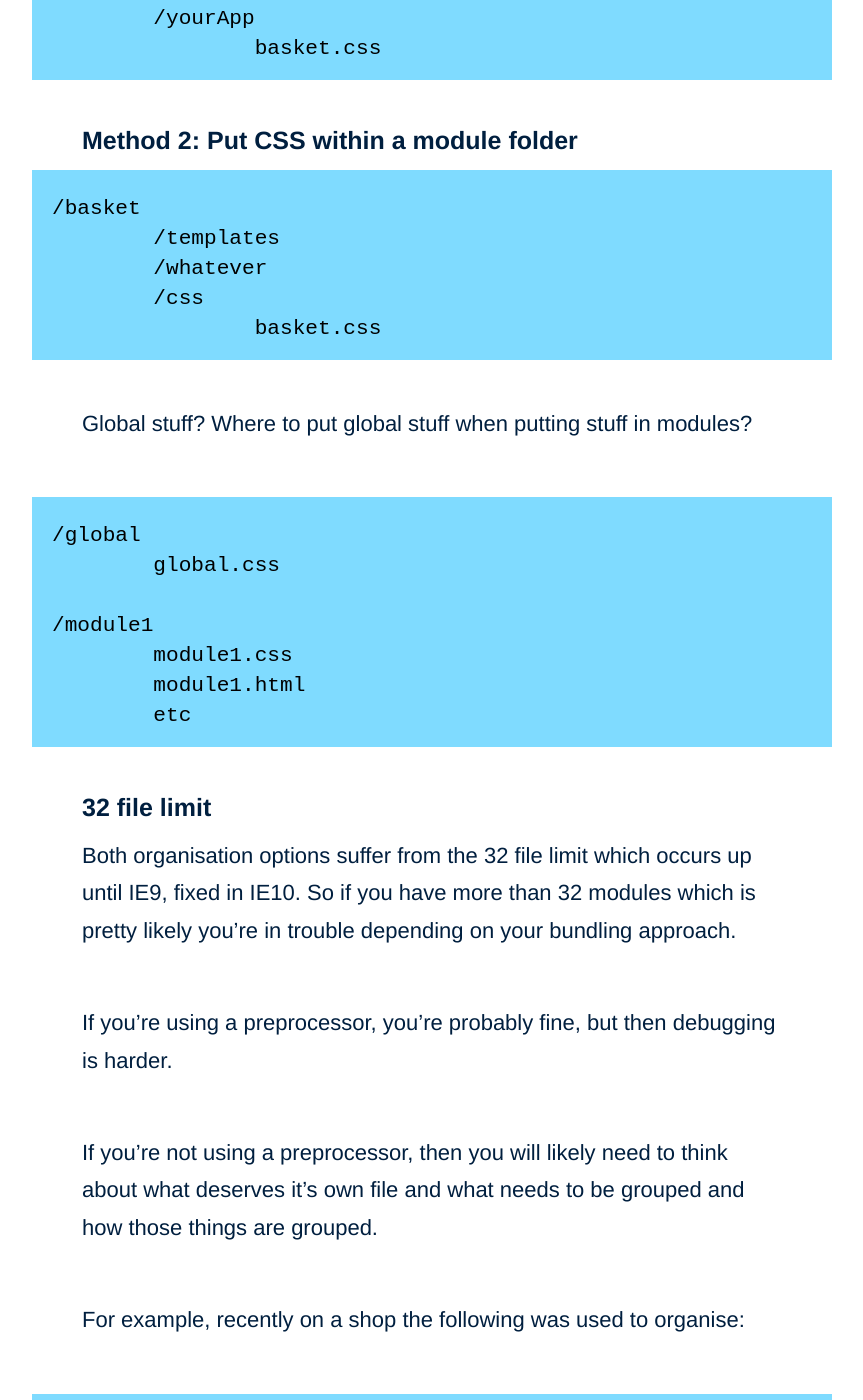
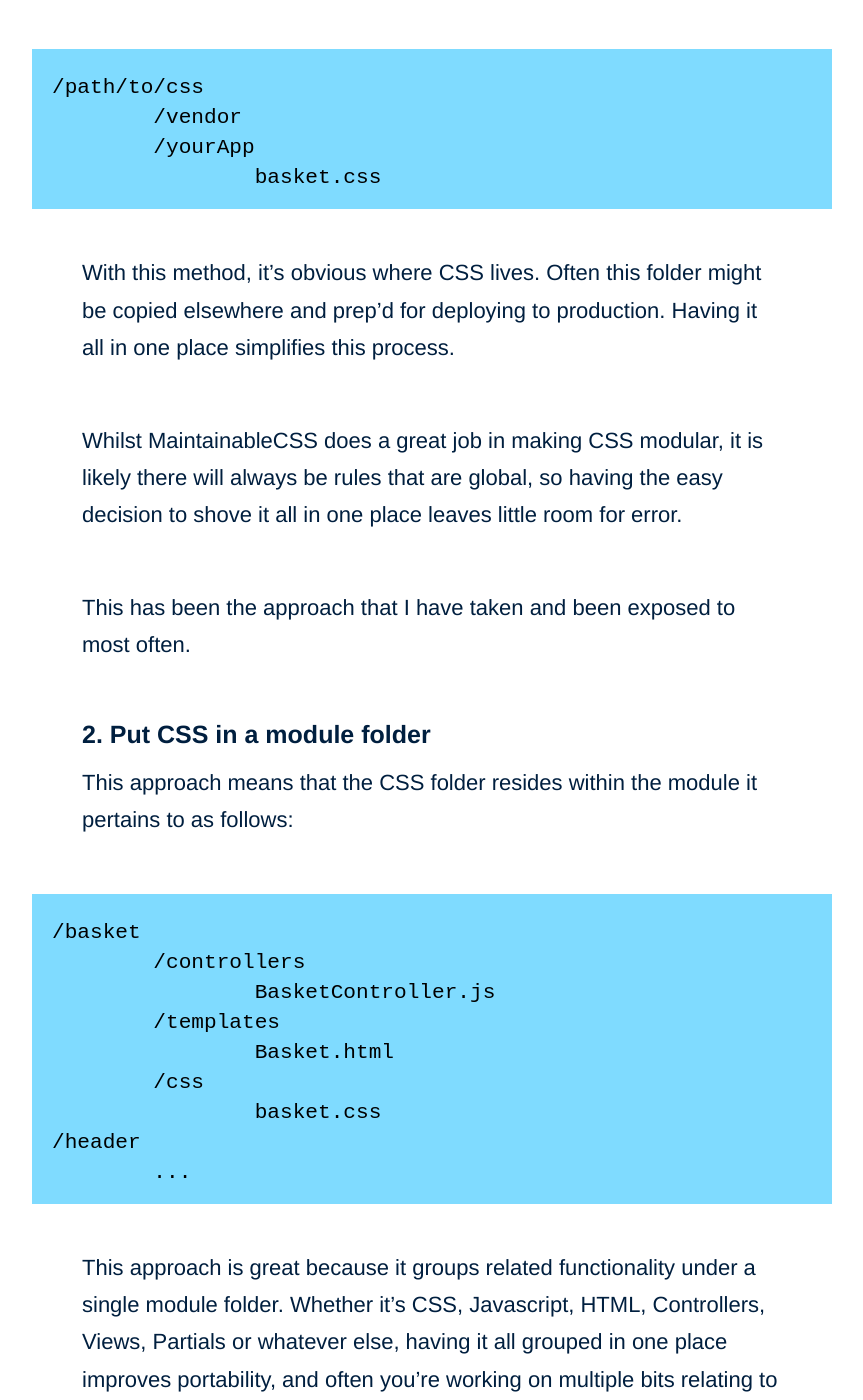
Before and after one commit to adamsilver/maintainablecss.com-jekyll, a Jekyll site: the page built from _chapters/09-organisation.md, in a window 1280 px wide and 1400 px high, scrolled down 615 px. Shown: the whole window, without its empty margins (208-1071 px from the left). Built offline with Jekyll 4.4.1, drawn with Linux system fonts in a browser that asks for light colours; some of the changed text lies outside the part shown.

Commit message:
file org

```diff
--- a/_chapters/09-organisation.md
+++ b/_chapters/09-organisation.md
@@ -6,53 +6,75 @@ permalink: /chapters/organisation/
 description: Learn how MaintainableCSS suggests to organise your CSS files within your codebase.
 ---
 
-Organising your CSS files is important. When you organise your CSS well, it makes finding CSS and adding new CSS much easier, improving general maintainability.
+Well-organised CSS files are an important aspect of MaintainableCSS. We want to make our CSS easy to find, update and add to over time as projects evolve and increase in size.
 
-There are generally two options when it comes to file organisation:
+There are generally two approaches when it comes to organising your CSS. Let's discuss each in turn.
 
-## Method 1: Put CSS in a CSS folder
+## 1. Put CSS in a CSS folder
 
-	/css
+This approach places all CSS files in to a single folder as follows:
+
+	/path/to/css
 		/vendor
 		/yourApp
 			basket.css
 
-## Method 2: Put CSS within a module folder
+With this method, it's obvious where CSS lives. Often this folder might be copied elsewhere and prep'd for deploying to production. Having it all in one place simplifies this process.
+
+Whilst MaintainableCSS does a great job in making CSS modular, it is likely there will always be rules that are global, so having the easy decision to shove it all in one place leaves little room for error.
+
+This has been the approach that I have taken and been exposed to most often.
+
+## 2. Put CSS in a module folder
+
+This approach means that the CSS folder resides within the module it pertains to as follows:
 
 	/basket
+		/controllers
+			BasketController.js
 		/templates
-		/whatever
+			Basket.html
 		/css
 			basket.css
+	/header
+		...
 
-Global stuff? Where to put global stuff when putting stuff in modules?
+This approach is great because it groups related functionality under a single module folder. Whether it's CSS, Javascript, HTML, Controllers, Views, Partials or whatever else, having it all grouped in one place improves portability, and often you're working on multiple bits relating to the same feature so this makes sense.
+
+This to me makes more sense than the first approach, and when I have used it, it works well.
+
+As with the first approach, there is always *some* global CSS to write, so this will have to reside somewhere that doesn't have a natural home like modules do. You end up needing a "GlobalStuff" folder anyway.
 
 	/global
 		global.css
+		etc.css
+	/header
+		...
+	/basket
+		...
 
-	/module1
-		module1.css
-		module1.html
-		etc
+## The 32 CSS file limit problem
 
-## 32 file limit
+Whatever approach you decide to take you may well need to be aware of the 32 CSS file limit problem.
 
-Both organisation options suffer from the 32 file limit which occurs up until IE9, fixed in IE10. So if you have more than 32 modules which is pretty likely you're in trouble depending on your bundling approach.
+In short, you can't include more than 31 CSS files in an HTML document in some browsers up to Internet Explorer 9. What happens is any CSS that resides in an additional file will be ignored.
 
-If you're using a preprocessor, you're probably fine, but then debugging is harder.
+Meaning you can't create more than 31 files unless you jump through certain hoops to avoid this problem. For example, if you don't use a CSS preprocessor, then when you're in debug mode for local development, you're limited.
 
-If you're not using a preprocessor, then you will likely need to think about what deserves it's own file and what needs to be grouped and how those things are grouped.
+You could of course bundle these files into one, on save, but this can be problematic for development and debugging.
+
+If you do use a CSS preprocessor, you're likely already doing this and won't experience this problem. If so, move along now.
+
+If you want to debug the original CSS files, then you will have to get creative in using the 31 CSS files to their max.
 
 For example, recently on a shop the following was used to organise:
 
 	base.css
 	basket.css
 	brand.css
-	buttons.css
 	category.css
 	checkout.css
 	dashboard.css
-	department.css
 	editorial.css
 	forms.css
 	globalModules.css
```
